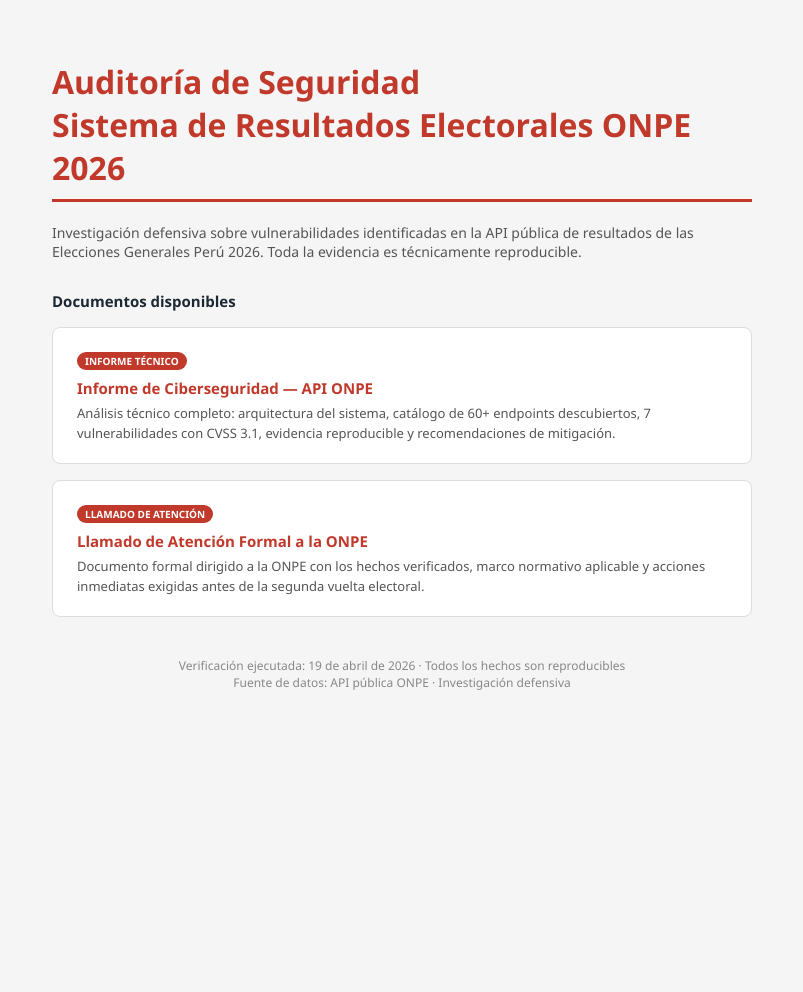
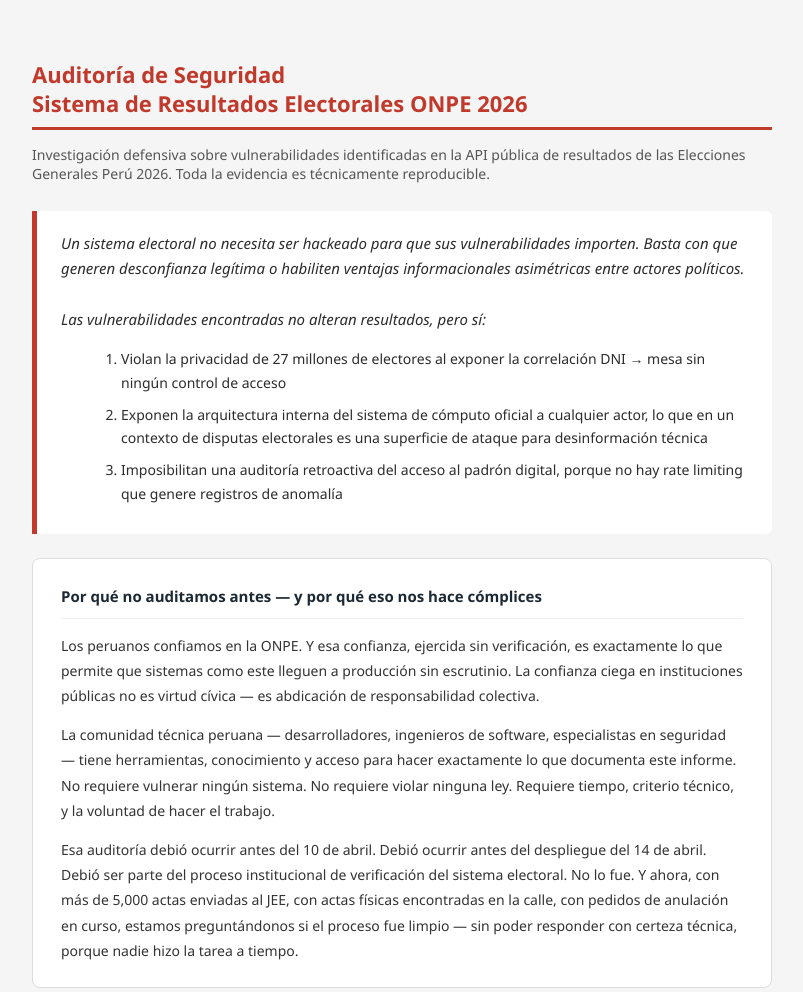
Before and after one commit to etankadogr/onpe-sys-audit, a plain HTML site: page index.html in a window 1280 px wide. Shown: the top 992 px of the page, without its empty margins (238-1041 px from the left). Before the commit the page ends 800 px from the top, so only its background shows below. Drawn offline with Linux system fonts and the light colour scheme.

Commit message:
Update index with editorial content

```diff
--- a/index.html
+++ b/index.html
@@ -5,20 +5,86 @@
   <meta name="viewport" content="width=device-width, initial-scale=1.0">
   <title>Auditoría de Seguridad — Sistema ONPE 2026</title>
   <style>
-    body { font-family: 'Segoe UI', Arial, sans-serif; max-width: 700px; margin: 60px auto; padding: 0 20px; background: #f5f5f5; }
-    h1 { color: #c0392b; border-bottom: 3px solid #c0392b; padding-bottom: 10px; }
-    h2 { color: #1c2833; font-size: 15px; margin-top: 30px; }
+    body { font-family: 'Segoe UI', Arial, sans-serif; max-width: 740px; margin: 60px auto; padding: 0 20px; background: #f5f5f5; color: #1a1a1a; }
+    h1 { color: #c0392b; border-bottom: 3px solid #c0392b; padding-bottom: 10px; font-size: 22px; line-height: 1.3; }
+    h2 { color: #1c2833; font-size: 15px; margin-top: 36px; text-transform: uppercase; letter-spacing: 1px; }
     .card { background: #fff; border: 1px solid #ddd; border-radius: 8px; padding: 20px 24px; margin: 16px 0; text-decoration: none; display: block; color: inherit; }
     .card:hover { border-color: #c0392b; box-shadow: 0 2px 8px rgba(0,0,0,0.1); }
     .card h3 { margin: 0 0 6px; color: #c0392b; font-size: 15px; }
     .card p { margin: 0; color: #555; font-size: 13px; line-height: 1.5; }
     .badge { display: inline-block; background: #c0392b; color: #fff; font-size: 10px; padding: 2px 8px; border-radius: 10px; margin-bottom: 8px; font-weight: 700; }
-    footer { margin-top: 40px; font-size: 12px; color: #888; text-align: center; }
+    .cita {
+      background: #fff;
+      border-left: 5px solid #c0392b;
+      border-radius: 0 6px 6px 0;
+      padding: 20px 24px;
+      margin: 24px 0;
+      font-size: 15px;
+      font-style: italic;
+      line-height: 1.7;
+      color: #2c2c2c;
+    }
+    .cita ol { margin: 14px 0 0 20px; font-style: normal; font-size: 14px; }
+    .cita li { margin-bottom: 8px; }
+    .reflexion {
+      background: #fff;
+      border: 1px solid #ddd;
+      border-radius: 8px;
+      padding: 24px 28px;
+      margin: 24px 0;
+      font-size: 14px;
+      line-height: 1.8;
+      color: #333;
+    }
+    .reflexion h3 {
+      font-size: 15px;
+      color: #1c2833;
+      margin: 0 0 14px;
+      padding-bottom: 8px;
+      border-bottom: 1px solid #eee;
+    }
+    .reflexion p { margin-bottom: 14px; }
+    .reflexion p:last-child { margin-bottom: 0; }
+    footer { margin-top: 40px; font-size: 12px; color: #888; text-align: center; padding-bottom: 40px; }
   </style>
 </head>
 <body>
   <h1>Auditoría de Seguridad<br>Sistema de Resultados Electorales ONPE 2026</h1>
-  <p style="color:#555; font-size:14px;">Investigación defensiva sobre vulnerabilidades identificadas en la API pública de resultados de las Elecciones Generales Perú 2026. Toda la evidencia es técnicamente reproducible.</p>
+  <p style="color:#555; font-size:14px; margin-bottom:28px;">Investigación defensiva sobre vulnerabilidades identificadas en la API pública de resultados de las Elecciones Generales Perú 2026. Toda la evidencia es técnicamente reproducible.</p>
+
+  <div class="cita">
+    Un sistema electoral no necesita ser hackeado para que sus vulnerabilidades importen. Basta con que
+    generen desconfianza legítima o habiliten ventajas informacionales asimétricas entre actores políticos.
+    <br><br>
+    Las vulnerabilidades encontradas no alteran resultados, pero sí:
+    <ol>
+      <li>Violan la privacidad de 27 millones de electores al exponer la correlación DNI → mesa sin ningún control de acceso</li>
+      <li>Exponen la arquitectura interna del sistema de cómputo oficial a cualquier actor, lo que en un contexto de disputas electorales es una superficie de ataque para desinformación técnica</li>
+      <li>Imposibilitan una auditoría retroactiva del acceso al padrón digital, porque no hay rate limiting que genere registros de anomalía</li>
+    </ol>
+  </div>
+
+  <div class="reflexion">
+    <h3>Por qué no auditamos antes — y por qué eso nos hace cómplices</h3>
+    <p>
+      Los peruanos confiamos en la ONPE. Y esa confianza, ejercida sin verificación, es exactamente lo que
+      permite que sistemas como este lleguen a producción sin escrutinio. La confianza ciega en instituciones
+      públicas no es virtud cívica — es abdicación de responsabilidad colectiva.
+    </p>
+    <p>
+      La comunidad técnica peruana — desarrolladores, ingenieros de software, especialistas en seguridad —
+      tiene herramientas, conocimiento y acceso para hacer exactamente lo que documenta este informe.
+      No requiere vulnerar ningún sistema. No requiere violar ninguna ley. Requiere tiempo, criterio técnico,
+      y la voluntad de hacer el trabajo.
+    </p>
+    <p>
+      Esa auditoría debió ocurrir antes del 10 de abril. Debió ocurrir antes del despliegue del 14 de abril.
+      Debió ser parte del proceso institucional de verificación del sistema electoral. No lo fue. Y ahora,
+      con más de 5,000 actas enviadas al JEE, con actas físicas encontradas en la calle, con pedidos de
+      anulación en curso, estamos preguntándonos si el proceso fue limpio — sin poder responder con certeza
+      técnica, porque nadie hizo la tarea a tiempo.
+    </p>
+  </div>
 
   <h2>Documentos disponibles</h2>
 
```
